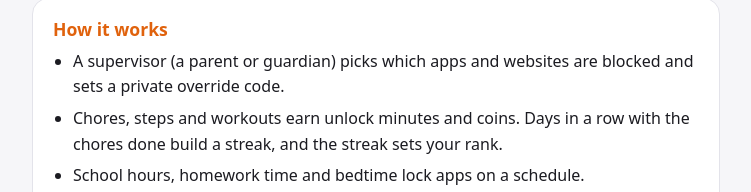
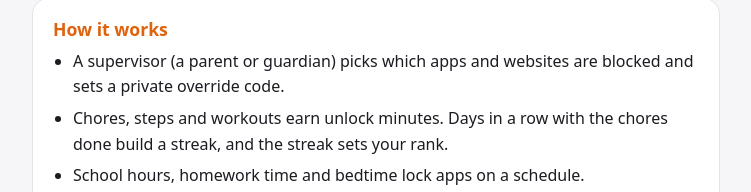
Before and after one commit to ChaosWolfLord/tockd, a plain HTML site: page docs/index.html in a window 1280 px wide. Shown: the part 185-377 px from the top of the page, without its empty margins (264-1015 px from the left). Drawn offline with Linux system fonts and the light colour scheme.

Commit message:
Website: update index.html

```diff
--- a/docs/index.html
+++ b/docs/index.html
@@ -34,7 +34,7 @@
 <h2>How it works</h2>
 <ul>
   <li>A supervisor (a parent or guardian) picks which apps and websites are blocked and sets a private override code.</li>
-  <li>Chores, steps and workouts earn unlock minutes and coins. Days in a row with the chores done build a streak, and the streak sets your rank.</li>
+  <li>Chores, steps and workouts earn unlock minutes. Days in a row with the chores done build a streak, and the streak sets your rank.</li>
   <li>School hours, homework time and bedtime lock apps on a schedule.</li>
   <li>Optional spot checks: about 1 in 5 ticked chores waits for the supervisor's OK (chores ticked off Wi-Fi count for now and are checked once the phone is back on Wi-Fi), on the same phone or on the supervisor's own linked phone.</li>
   <li>Loosening any rule needs the supervisor's code.</li>
```
